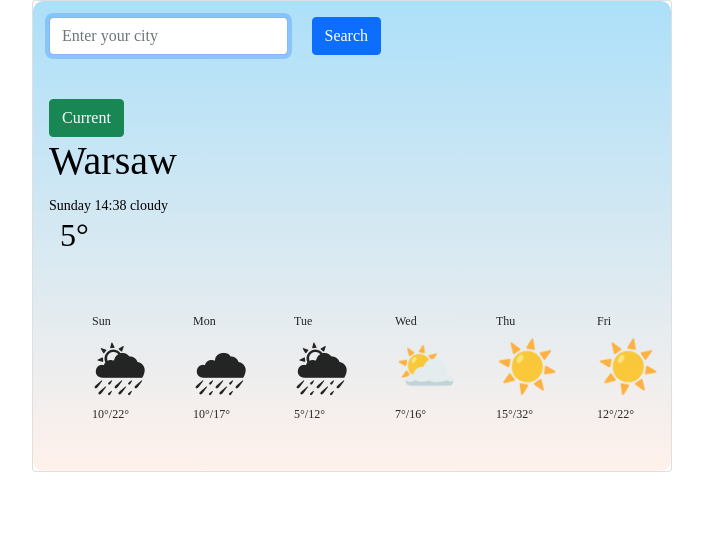
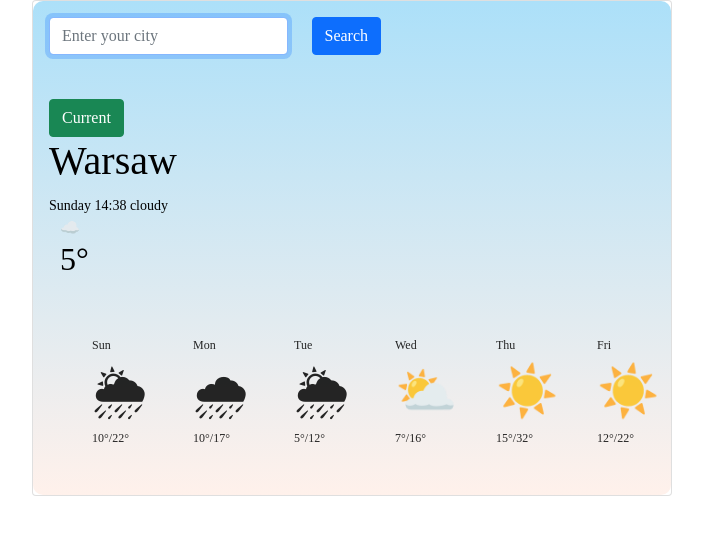
Before and after one commit to dictaranda/MyWeatherapp, a website built with Parcel: page index.html in a window 1280 px wide. Shown: the whole page, without its empty margins (50-753 px from the left). Built offline with nearby package versions, Linux system fonts and the light colour scheme; no server answers.

Commit message:
icon put back

```diff
--- a/index.html
+++ b/index.html
@@ -56,6 +56,7 @@
                   </small>
 								</div>
 								<div class="container">
+										<div class="col-sm-3 icon">☁️</div>
                 <div class="col-sm-4 current-weather-details">
 									<h2 class="temperature" id="temperature">5°</h2> </div>
 
```
